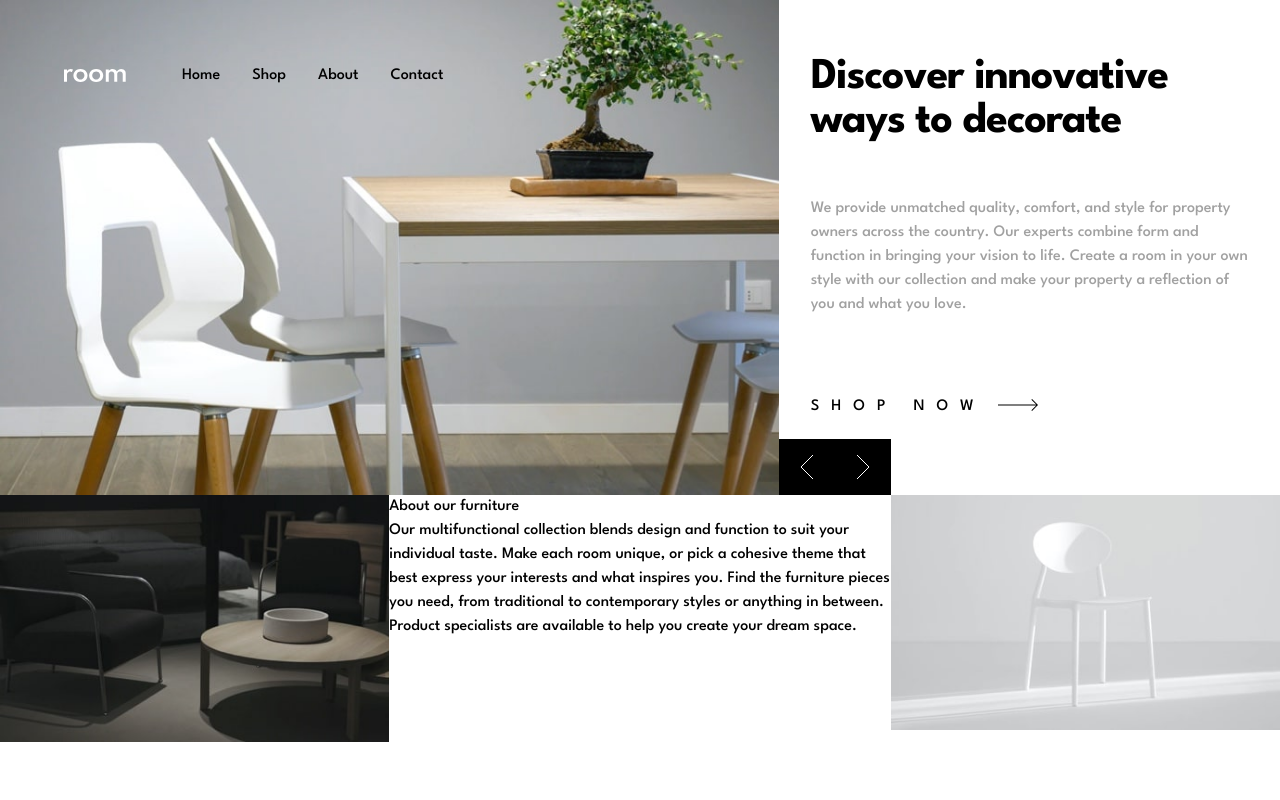
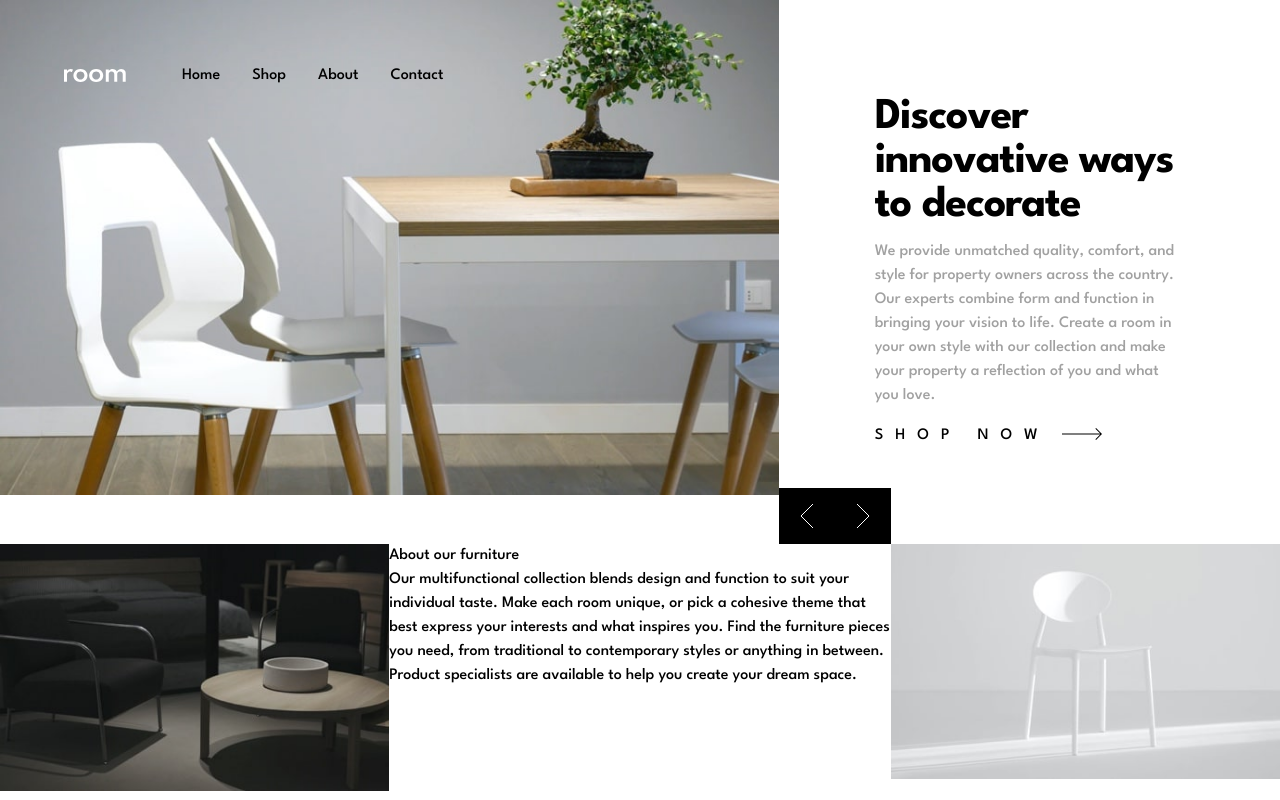
Before and after one commit to c0dehamster/room-homepage, a React (Vite) app: page / in a window 1280 px wide. Built offline with nearby package versions, Linux system fonts and the light colour scheme.

Commit message:
Style the hero section (desktop)

```diff
--- a/src/components/Hero.tsx
+++ b/src/components/Hero.tsx
@@ -1,6 +1,6 @@
 export const Hero = () => {
 	return (
-		<section className="hero | col-span-2 desktop:row-start-1 desktop:row-end-3 desktop:col-start-3 desktop:col-end-5 px-8 py-14 grid gap-3">
+		<section className="hero | col-span-2 desktop:row-start-1 desktop:row-end-3 desktop:col-start-3 desktop:col-end-5 px-8 py-14 desktop:p-24 flex flex-col justify-start items-start gap-3">
 			<h1 className="text-l desktop:text-xl font-bold leading-9 desktop:leading-[2.75rem] desktop:tracking-tight">
 				Discover innovative ways to decorate
 			</h1>
```
